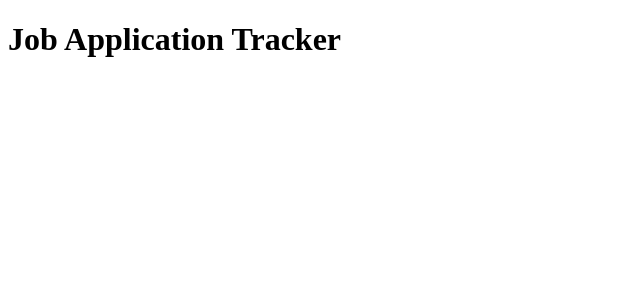
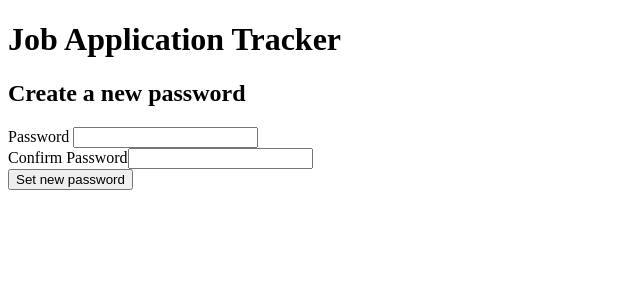
Before and after one commit to GarrettC72/job-application-tracker, a React (Vite) app in the folder client/: page /reset in a window 1280 px wide. Shown: the top 300 px of the page, without its empty margins (0-640 px from the left). Built offline with nearby package versions, Linux system fonts and the light colour scheme.

Commit message:
Added form for resetting password

```diff
--- a/client/src/App.tsx
+++ b/client/src/App.tsx
@@ -4,6 +4,7 @@ import LoginPage from './components/LoginPage';
 import SignUpPage from './components/SignUpPage';
 import VerificationPage from './components/VerificationPage';
 import ForgotPasswordPage from './components/ForgotPasswordPage';
+import ResetPasswordPage from './components/ResetPasswordPage';
 
 const App = () => {
   return (
@@ -14,6 +15,7 @@ const App = () => {
         <Route path="/signup" element={<SignUpPage />} />
         <Route path="/verify" element={<VerificationPage />} />
         <Route path="/forgot" element={<ForgotPasswordPage />} />
+        <Route path="/reset" element={<ResetPasswordPage />} />
       </Routes>
     </Router>
   );
--- /dev/null
+++ b/client/src/components/ResetPasswordPage/ResetPasswordForm.tsx
@@ -0,0 +1,30 @@
+import { useField } from '../../hooks';
+
+const ResetPasswordForm = () => {
+  const { reset: resetPassword, ...password } = useField('password');
+  const { reset: resetConfirmPassword, ...confirmPassword } =
+    useField('password');
+
+  const onSubmit = (event: React.SyntheticEvent) => {
+    event.preventDefault();
+    console.log(password.value, confirmPassword.value);
+
+    resetPassword();
+    resetConfirmPassword();
+  };
+
+  return (
+    <form onSubmit={onSubmit}>
+      <div>
+        Password <input {...password} minLength={8} required />
+      </div>
+      <div>
+        Confirm Password
+        <input {...confirmPassword} minLength={8} required />
+      </div>
+      <button type="submit">Set new password</button>
+    </form>
+  );
+};
+
+export default ResetPasswordForm;
--- /dev/null
+++ b/client/src/components/ResetPasswordPage/index.tsx
@@ -0,0 +1,12 @@
+import ResetPasswordForm from './ResetPasswordForm';
+
+const ResetPasswordPage = () => {
+  return (
+    <div>
+      <h2>Create a new password</h2>
+      <ResetPasswordForm />
+    </div>
+  );
+};
+
+export default ResetPasswordPage;
```
Also changed, not shown: 1 other file (tests, documents, lock files or other folders).
